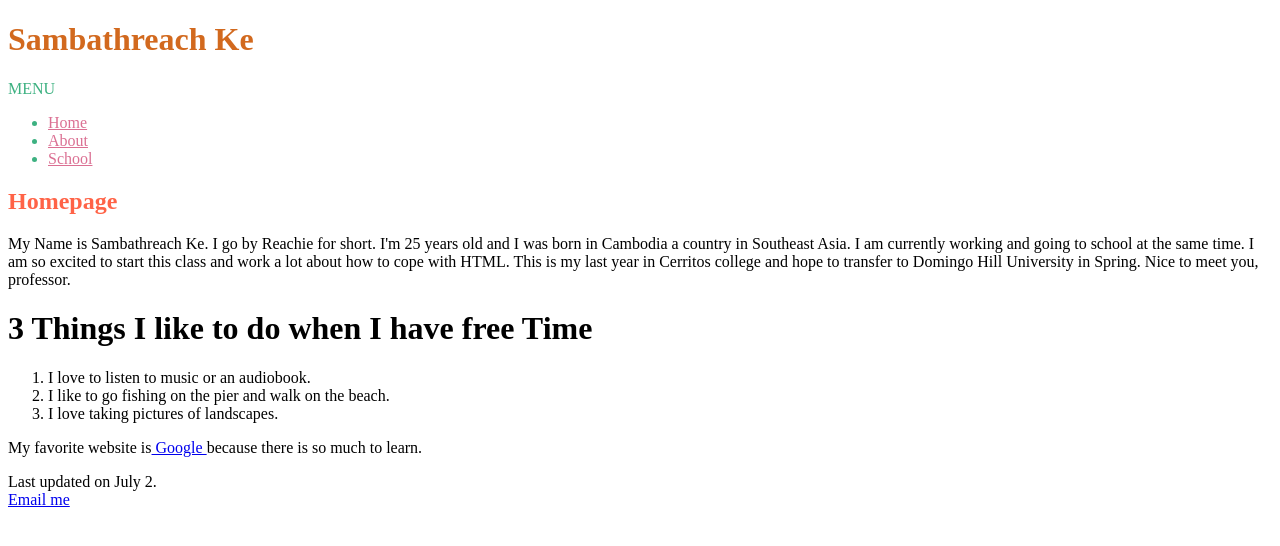
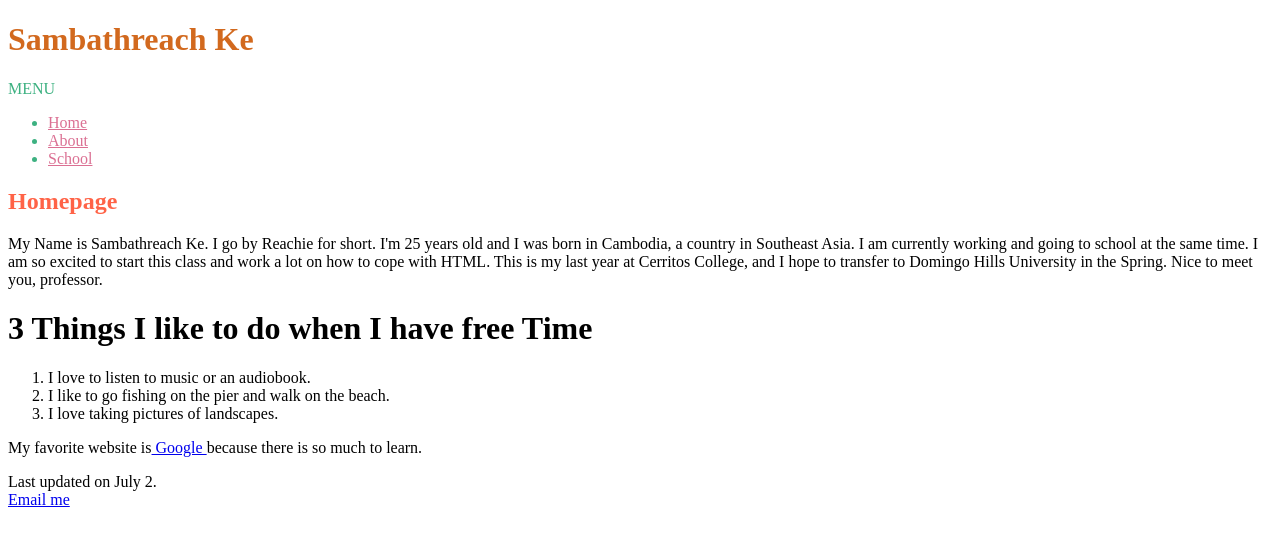
Before and after one commit to Spikie45/Cis162, a plain HTML site: page index.html in a window 1280 px wide. Drawn offline with Linux system fonts and the light colour scheme.

Commit message:
index.html

```diff
--- a/index.html
+++ b/index.html
@@ -14,7 +14,7 @@
             </ul>
         </nav>
         <h2 style="color: tomato;">Homepage</h2>
-        <p1>My Name is Sambathreach Ke. I go by Reachie for short. I'm 25 years old and I was born in Cambodia a country in Southeast Asia. I am currently working and going to school at the same time. I am so excited to start this class and work a lot about how to cope with HTML. This is my last year in Cerritos college and hope to transfer to Domingo Hill University in Spring. Nice to meet you, professor.</p1>
+        <p>My Name is Sambathreach Ke. I go by Reachie for short. I'm 25 years old and I was born in Cambodia, a country in Southeast Asia. I am currently working and going to school at the same time. I am so excited to start this class and work a lot on how to cope with HTML. This is my last year at Cerritos College, and I hope to transfer to Domingo Hills University in the Spring. Nice to meet you, professor.</p>
         <h1>3 Things I like to do when I have free Time</h1>
         <ol>
             <li>I love to listen to music or an audiobook.</li>
```
